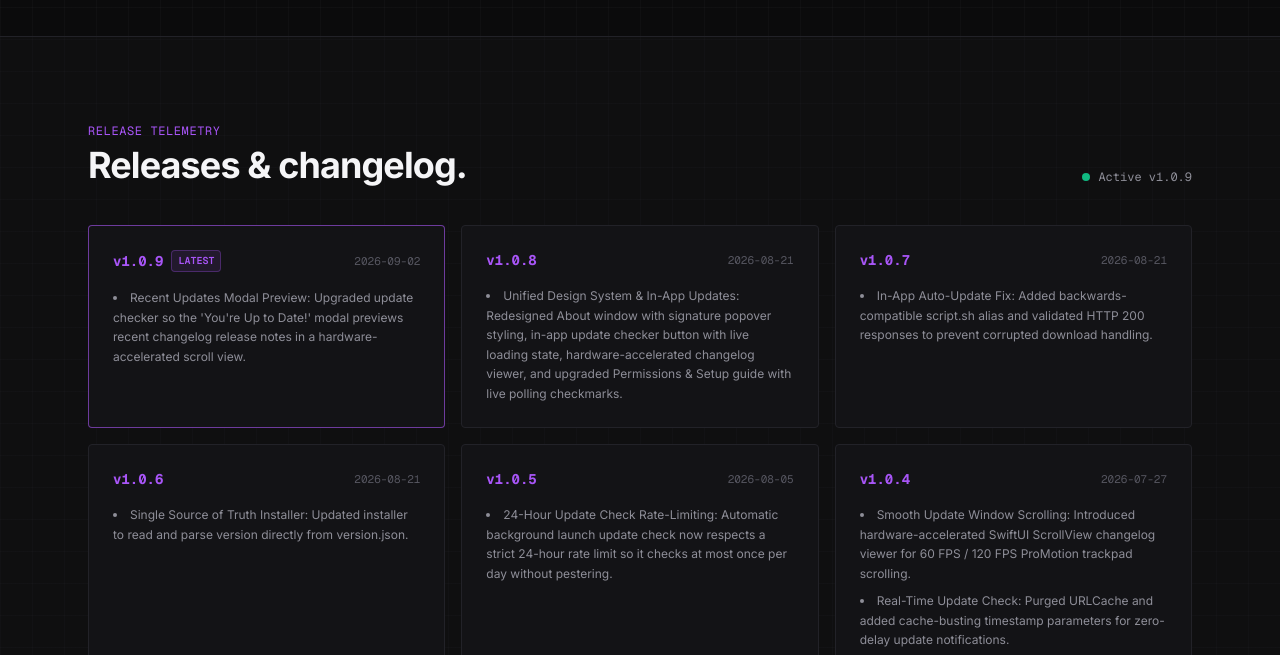
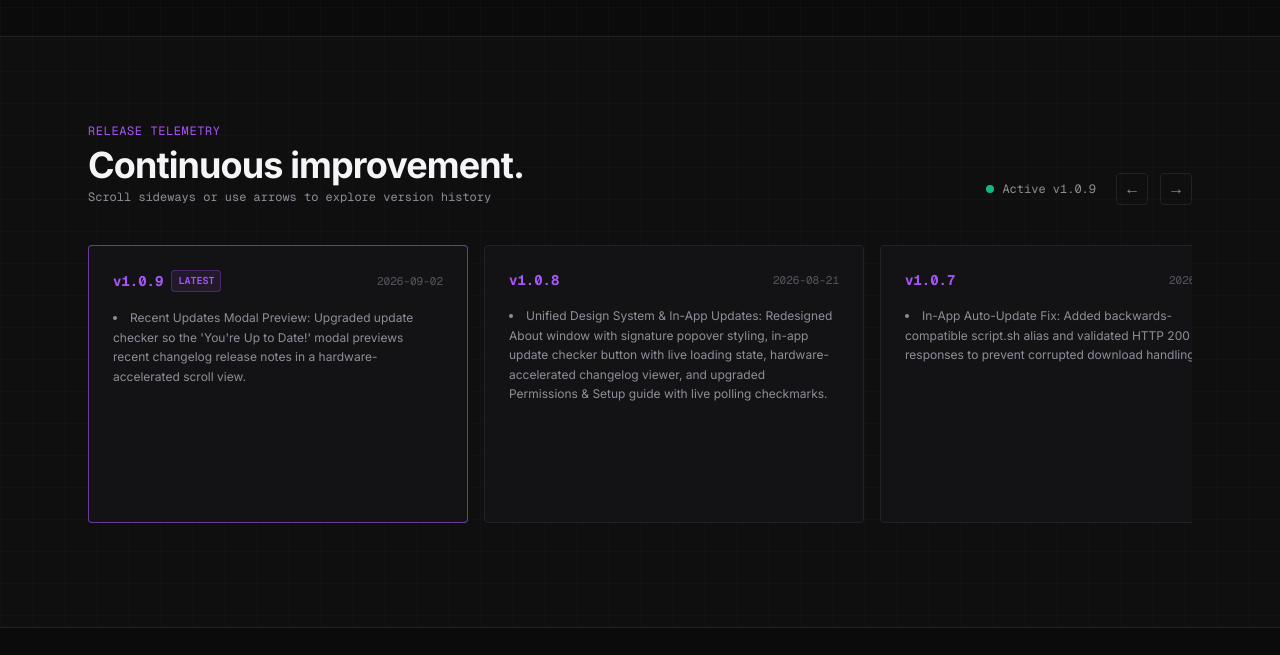
Before and after one commit to arunofhyd/SnapBack, a plain HTML site: page index.html in a window 1280 px wide. Shown: the part 3570-4225 px from the top of the page. Drawn offline with nearby package versions, Linux system fonts and the light colour scheme.

Commit message:
feat(telemetry): side-scrolling release notes carousel with navigation arrows

```diff
--- a/index.html
+++ b/index.html
@@ -51,6 +51,11 @@
     <!-- Tailwind CSS with ArtCraft Design Tokens -->
     <script src="https://cdn.tailwindcss.com"></script>
     <script>
+        function scrollCarousel(id, amount) {
+            const el = document.getElementById(id);
+            if (el) el.scrollBy({ left: amount, behavior: 'smooth' });
+        }
+
         if (history.scrollRestoration) { history.scrollRestoration = 'manual'; }
 
         try {
@@ -164,6 +169,13 @@
         .mock-window {
             transition: all 0.5s cubic-bezier(0.16, 1, 0.3, 1);
         }
+
+        /* Custom scrollbar for horizontal release telemetry */
+        #changelog-container::-webkit-scrollbar { height: 4px; }
+        #changelog-container::-webkit-scrollbar-track { background: rgba(140, 140, 150, 0.05); }
+        #changelog-container::-webkit-scrollbar-thumb { background: rgba(168, 85, 247, 0.4); border-radius: 2px; }
+        #changelog-container::-webkit-scrollbar-thumb:hover { background: rgba(168, 85, 247, 0.8); }
+
     </style>
 </head>
 <body class="bg-canvas-light dark:bg-canvas-dark text-ink-strongLight dark:text-ink-strongDark font-sans antialiased selection:bg-purple-snap selection:text-white transition-colors duration-200">
@@ -557,25 +569,25 @@
         <section id="changelog" class="border-t border-borderLine-light dark:border-borderLine-dark py-20 bg-panel-subtleLight/30 dark:bg-panel-subtleDark/30">
             <div class="max-w-6xl mx-auto px-4 sm:px-6">
 
-                <div class="flex flex-col sm:flex-row sm:items-end justify-between mb-10">
+                <div class="flex flex-col sm:flex-row sm:items-end justify-between mb-8 gap-4">
                     <div>
                         <span class="font-mono text-xs text-purple-snap uppercase tracking-wider">Release Telemetry</span>
-                        <h2 class="text-3xl sm:text-4xl font-bold tracking-tight mt-1">Releases &amp; changelog.</h2>
+                        <h2 class="text-3xl sm:text-4xl font-bold tracking-tight mt-1">Continuous improvement.</h2>
+                        <p class="text-xs text-ink-mutedLight dark:text-ink-mutedDark font-mono mt-1">Scroll sideways or use arrows to explore version history</p>
                     </div>
-                    <div class="mt-4 sm:mt-0 font-mono text-xs text-ink-mutedLight dark:text-ink-mutedDark flex items-center space-x-2">
-                        <span class="w-2 h-2 rounded-full bg-emerald-500"></span>
-                        <span class="version-badge">Active v1.0.9</span>
+                    <div class="flex items-center space-x-3">
+                        <div class="font-mono text-xs text-ink-mutedLight dark:text-ink-mutedDark flex items-center space-x-2 mr-2">
+                            <span class="w-2 h-2 rounded-full bg-emerald-500"></span>
+                            <span class="version-badge">Active Releases</span>
+                        </div>
+                        <button onclick="scrollCarousel('changelog-container', -380)" aria-label="Previous releases" class="w-8 h-8 rounded border border-borderLine-light dark:border-borderLine-dark hover:border-purple-snap text-ink-mutedLight dark:text-ink-mutedDark flex items-center justify-center transition-all font-mono">←</button>
+                        <button onclick="scrollCarousel('changelog-container', 380)" aria-label="Next releases" class="w-8 h-8 rounded border border-borderLine-light dark:border-borderLine-dark hover:border-purple-snap text-ink-mutedLight dark:text-ink-mutedDark flex items-center justify-center transition-all font-mono">→</button>
                     </div>
                 </div>
 
-                <div id="changelog-container" class="grid grid-cols-1 md:grid-cols-2 lg:grid-cols-3 gap-4 font-mono text-xs">
-                    <div class="p-6 rounded border border-borderLine-light dark:border-borderLine-dark bg-panel-light dark:bg-panel-dark">
-                        <div class="flex items-center justify-between mb-4">
-                            <span class="text-purple-snap font-bold text-sm">v1.0.9 (Latest)</span>
-                            <span class="text-neutral-400 text-[11px]">2026-09-02</span>
-                        </div>
-                        <p class="text-neutral-400 text-xs">Loading updates...</p>
-                    </div>
+                <!-- Horizontal Side-Scrolling Changelog Container -->
+                <div id="changelog-container" class="flex gap-4 overflow-x-auto pb-6 pt-2 snap-x snap-mandatory scroll-smooth font-mono text-xs">
+                    <!-- Populated dynamically via JS -->
                 </div>
             </div>
         </section>
@@ -732,10 +744,10 @@
                 const container = document.getElementById('changelog-container');
                 if (container && Array.isArray(data.changelog)) {
                     container.innerHTML = '';
-                    data.changelog.slice(0, 6).forEach((release, index) => {
+                    data.changelog.forEach((release, index) => {
                         const isLatest = index === 0;
                         const card = document.createElement('div');
-                        card.className = `spotlight-card p-6 rounded border ${isLatest ? 'border-purple-snap/60 bg-panel-light dark:bg-panel-dark' : 'border-borderLine-light dark:border-borderLine-dark bg-panel-light dark:bg-panel-dark'} flex flex-col justify-between`;
+                        card.className = `w-[320px] sm:w-[380px] shrink-0 snap-start spotlight-card p-6 rounded border ${isLatest ? 'border-purple-snap/60 bg-panel-light dark:bg-panel-dark' : 'border-borderLine-light dark:border-borderLine-dark bg-panel-light dark:bg-panel-dark'} flex flex-col justify-between`;
 
                         let changesHtml = (release.changes || []).map(c => `
                             <li class="leading-relaxed text-ink-mutedLight dark:text-ink-mutedDark text-xs font-sans list-disc list-inside">
@@ -754,7 +766,7 @@
                                     </div>
                                     <span class="text-ink-faintLight dark:text-ink-faintDark text-[11px] font-mono">${release.date || ''}</span>
                                 </div>
-                                <ul class="space-y-2 mt-2">
+                                <ul class="space-y-2 mt-2 max-h-48 overflow-y-auto pr-1">
                                     ${changesHtml}
                                 </ul>
                             </div>
```
